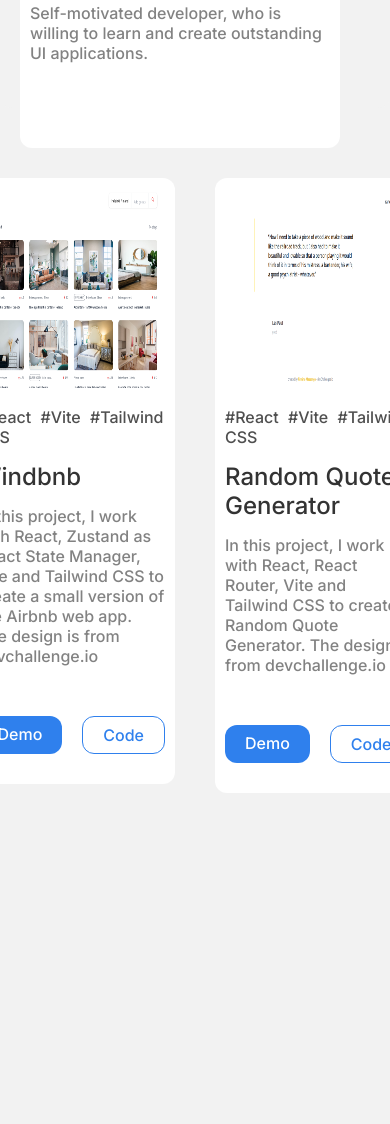
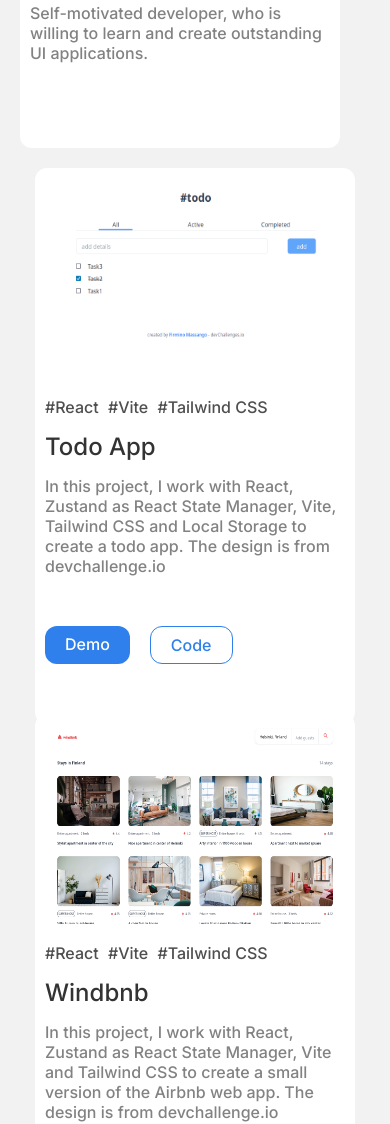
Before and after one commit to FirminoMassango/portfoliofm, a plain HTML site: page index.html in a window 390 px wide. Shown: the part 591-1715 px from the top of the page. Before the commit the page ends 1515 px from the top, so only its background shows below. Drawn offline with Linux system fonts and the light colour scheme.

Commit message:
Change: Improving the layout responsiveness

```diff
--- a/style.css
+++ b/style.css
@@ -100,18 +100,21 @@ body {
 }
 
 .cards {
-  display: flex;
+  margin-block: 50px;
+  display: grid;
+  grid-template-columns: repeat(auto-fit, minmax(10rem,20rem));
   justify-content: center;
-  margin-top: 50px;
+  gap: 10px;
+  /* margin-bottom: 10px; */
 }
 
 .card {
   width: 300px;
   height: 100%;
-  margin: 20px;
   padding: 10px;
   color: #434656;
   background-color: #fff;
+  margin-top: 10px;
 }
 
 .card img {
```
